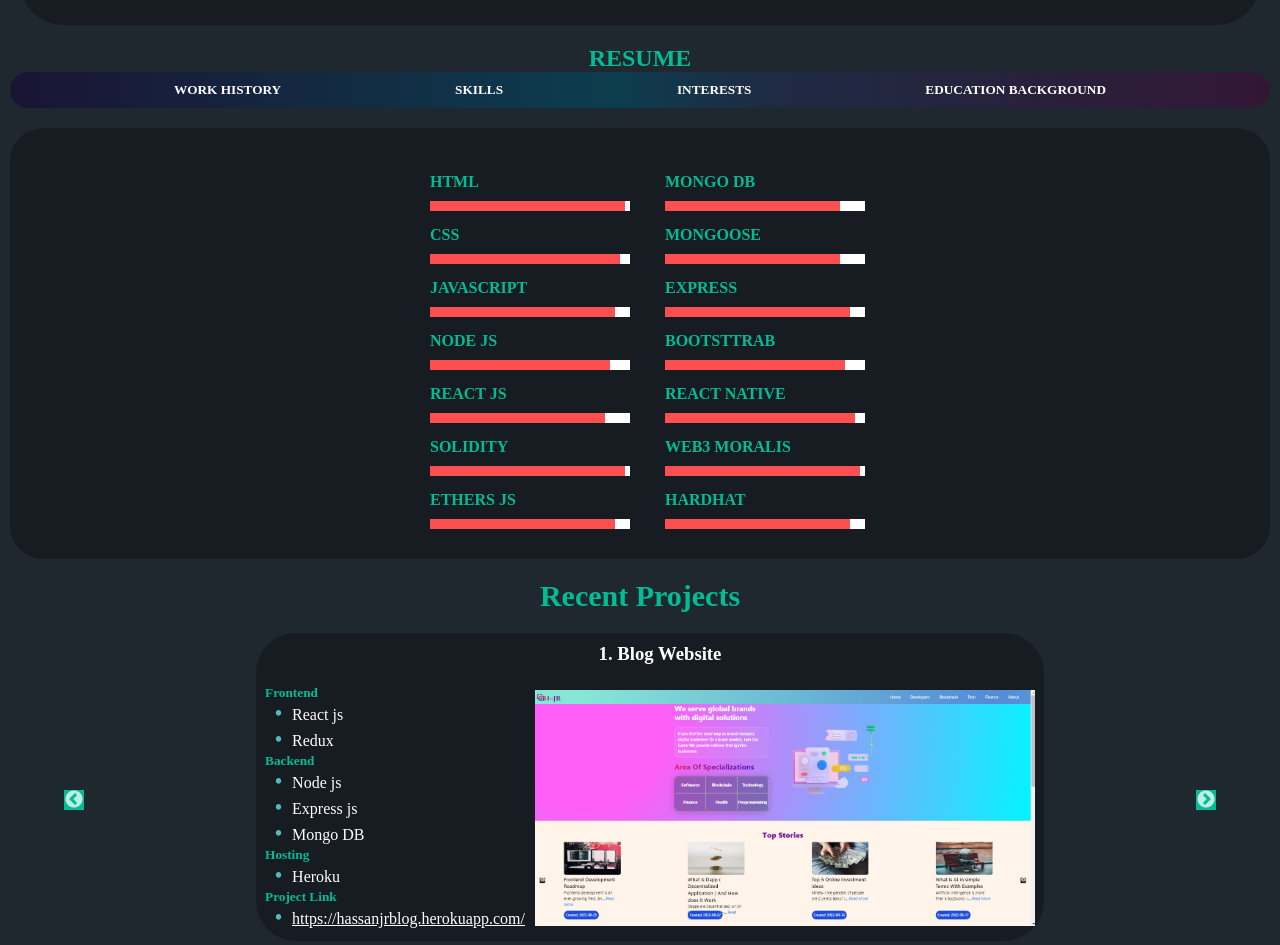
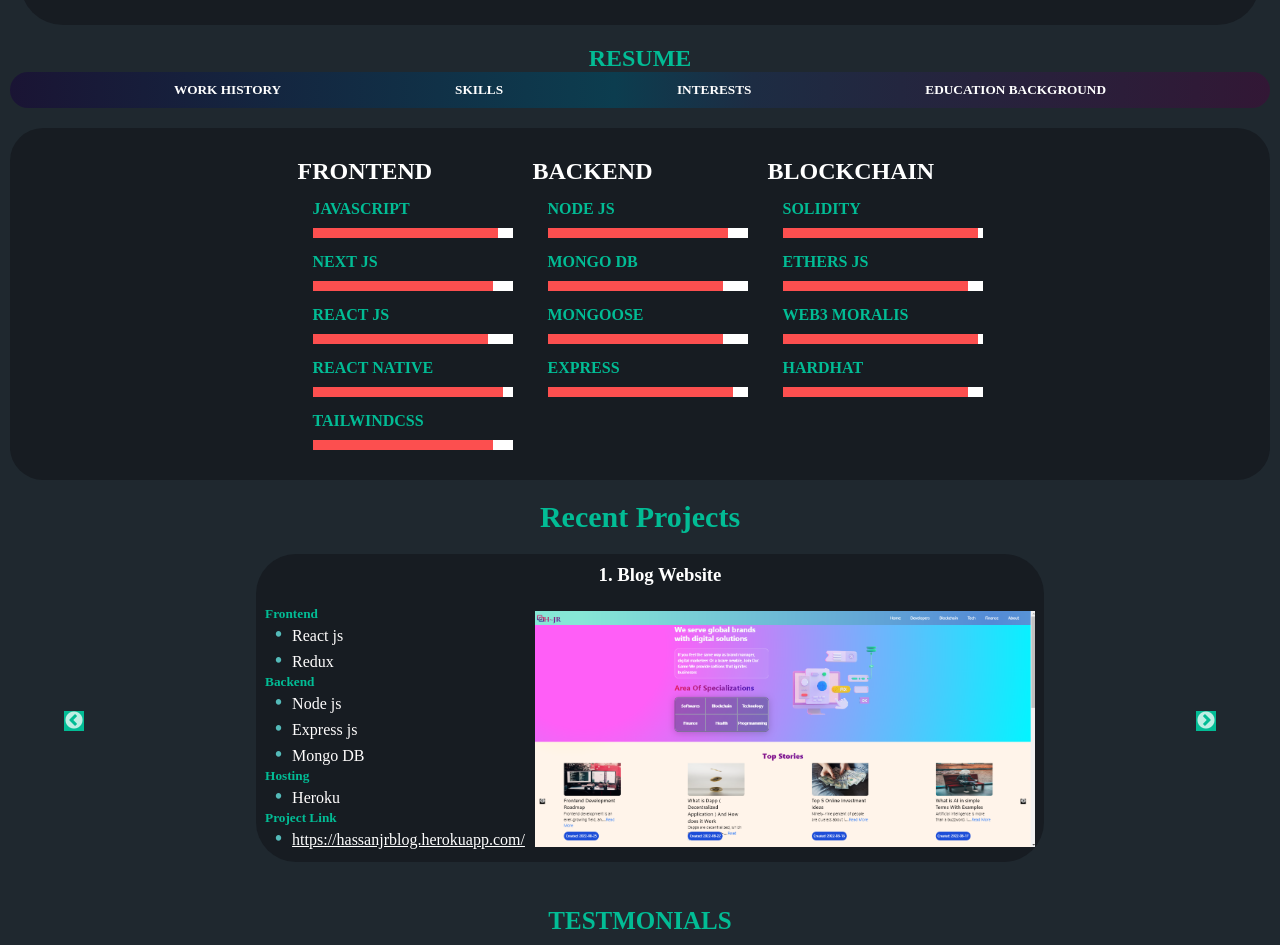
Before and after one commit to Hassan-jr/portfolio, a React (Create React App) app: page /skills in a window 1280 px wide. Shown: the part 820-1765 px from the top of the page. Built offline with nearby package versions, Linux system fonts and the light colour scheme.

Commit message:
skills update

```diff
--- a/src/components/Bodynav.css
+++ b/src/components/Bodynav.css
@@ -13,9 +13,11 @@
     background: rgb(18,16,66);
    background: linear-gradient(90deg, rgba(18,16,66,1) 0%, rgba(26,20,52,1) 0%, rgba(12,61,79,1) 48%, rgba(12,61,79,1) 48%, rgba(29,44,67,1) 59%, rgba(50,23,53,1) 100%, rgba(52,21,52,1) 100%, rgba(65,8,43,0.7679446778711485) 100%, rgba(92,11,61,1) 100%, rgba(127,88,112,1) 100%, rgba(131,97,118,1) 100%, rgba(96,20,67,1) 100%, rgba(54,19,51,1) 100%, rgba(135,106,124,1) 100%, rgba(89,26,65,0.5382528011204482) 100%, rgba(80,26,58,1) 100%, rgba(89,8,55,1) 100%);
 
+}
+.test3{
+    background-color: red;
+}
 
-
-}
 .resume {
     text-align: center;
     /* color: #FC4F4F; */
--- a/src/components/Bodynav.js
+++ b/src/components/Bodynav.js
@@ -1,14 +1,20 @@
-import React from "react";
+import React,{ useState} from "react";
 import { Link } from "react-router-dom";
 import "./Bodynav.css";
 
 function Bodynav() {
+  const [click, setClick] = useState(false)
+
+  const handleClick =()=>{
+      setClick(true);
+  }
+
   return (
     <div id="resume">
       <h2 className="resume">RESUME</h2>
       <div className="bodynav">
         <Link to="/" style={{ textDecoration: "none" }}>
-          <h5>WORK HISTORY</h5>
+          <h5 className= {click && "test3"}  onClick={handleClick}>WORK HISTORY</h5>
         </Link>
         <Link to="/skills" style={{ textDecoration: "none" }}>
           <h5>SKILLS</h5>
--- a/src/components/Myskills.css
+++ b/src/components/Myskills.css
@@ -19,6 +19,9 @@
  /* box-shadow:  5px 5px 10px #ffffff,
               -5px -5px 10px #ffffff; */
 
+}
+.skillHead{
+    color: #ffffff;
 }
 .allskills{
     display: flex;
--- a/src/components/Myskills.js
+++ b/src/components/Myskills.js
@@ -1,66 +1,82 @@
-import React from 'react'
-import Line from './Line';
-import "./Myskills.css"
+import React from "react";
+import Line from "./Line";
+import "./Myskills.css";
 //impor all images
 
-
-
 function Myskills() {
-
   return (
-    <div >
+    <div>
       {/* <h1 className='head'>My Skills</h1> */}
-    <div className='maindiv'>
-
-     <div className='allskills'>
-     <div className='skills'>
-      <p><strong>HTML</strong></p>
-      <Line  range="195"/>
-      <p><strong>CSS</strong></p>
-      <Line  range="190"/>
-      <p><strong>JAVASCRIPT</strong></p>
-      <Line  range="185"/>
-      <p><strong>NODE JS</strong></p>
-      <Line  range="180"/>
-      <p><strong>REACT JS</strong></p>
-      <Line  range="175"/>
-      <p><strong>SOLIDITY</strong></p>
-      <Line  range="195"/>
-      <p><strong>ETHERS JS</strong></p>
-      <Line  range="185"/>
+      <div className="maindiv">
+        <div className="allskills">
+          <div className="skills">
+            <h2 className="skillHead">FRONTEND</h2>
+            <p>
+              <strong>JAVASCRIPT</strong>
+            </p>
+            <Line range="185" />
+            <p>
+              <strong>NEXT JS</strong>
+            </p>
+            <Line range="180" />
+            <p>
+              <strong>REACT JS</strong>
+            </p>
+            <Line range="175" />
+            <p>
+              <strong>REACT NATIVE</strong>
+            </p>
+            <Line range="190" />
+            <p>
+              <strong> TAILWINDCSS</strong>
+            </p>
+            <Line range="180" />
           </div>
           {/* the sencond skill */}
 
-      <div className='skills'>
-     <p><strong>MONGO DB</strong></p>
-      <Line  range="175"/>
-       <p><strong>MONGOOSE</strong></p>
-      <Line  range="175"/>
-      <p><strong>EXPRESS</strong></p>
-      <Line  range="185"/>
-      <p><strong> BOOTSTTRAB</strong></p>
-      <Line  range="180"/>
-      <p><strong>REACT NATIVE</strong></p>
-      <Line  range="190"/>
-      <p><strong>WEB3 MORALIS </strong></p>
-      <Line  range="195"/>
-      <p><strong>HARDHAT</strong></p>
-      <Line  range="185"/>
+          <div className="skills">
+          <h2 className="skillHead">BACKEND</h2>
+            <p>
+              <strong>NODE JS</strong>
+            </p>
+            <Line range="180" />
+            <p>
+              <strong>MONGO DB</strong>
+            </p>
+            <Line range="175" />
+            <p>
+              <strong>MONGOOSE</strong>
+            </p>
+            <Line range="175" />
+            <p>
+              <strong>EXPRESS</strong>
+            </p>
+            <Line range="185" />
           </div>
-
-
-
-    </div>
-
-
-
+          {/* Third line */}
+          <div className="skills">
+          <h2 className="skillHead">BLOCKCHAIN</h2>
+            <p>
+              <strong>SOLIDITY</strong>
+            </p>
+            <Line range="195" />
+            <p>
+              <strong>ETHERS JS</strong>
+            </p>
+            <Line range="185" />
+            <p>
+              <strong>WEB3 MORALIS </strong>
+            </p>
+            <Line range="195" />
+            <p>
+              <strong>HARDHAT</strong>
+            </p>
+            <Line range="185" />
           </div>
         </div>
-
-
-
-
-  )
+      </div>
+    </div>
+  );
 }
 
 export default Myskills;
```
Lines whose indentation alone changed are shown as unchanged.
